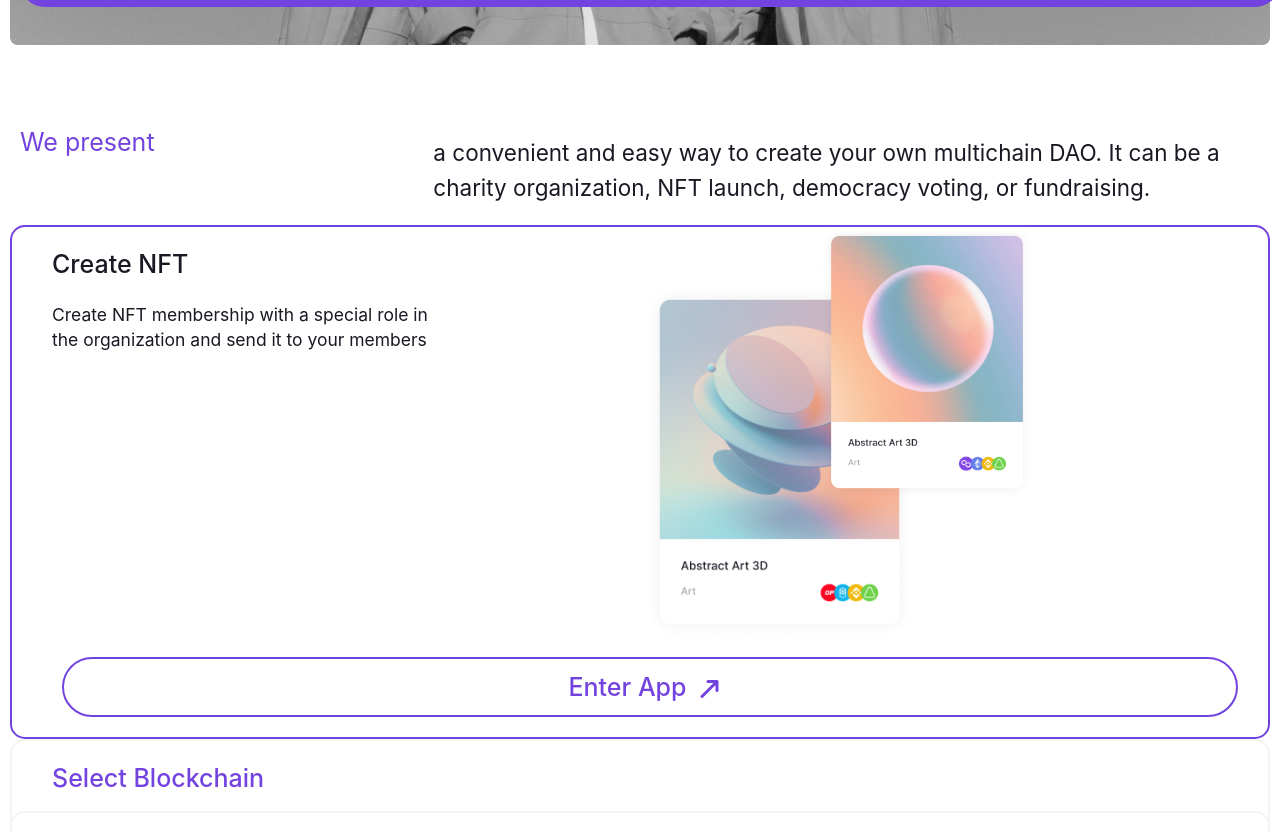
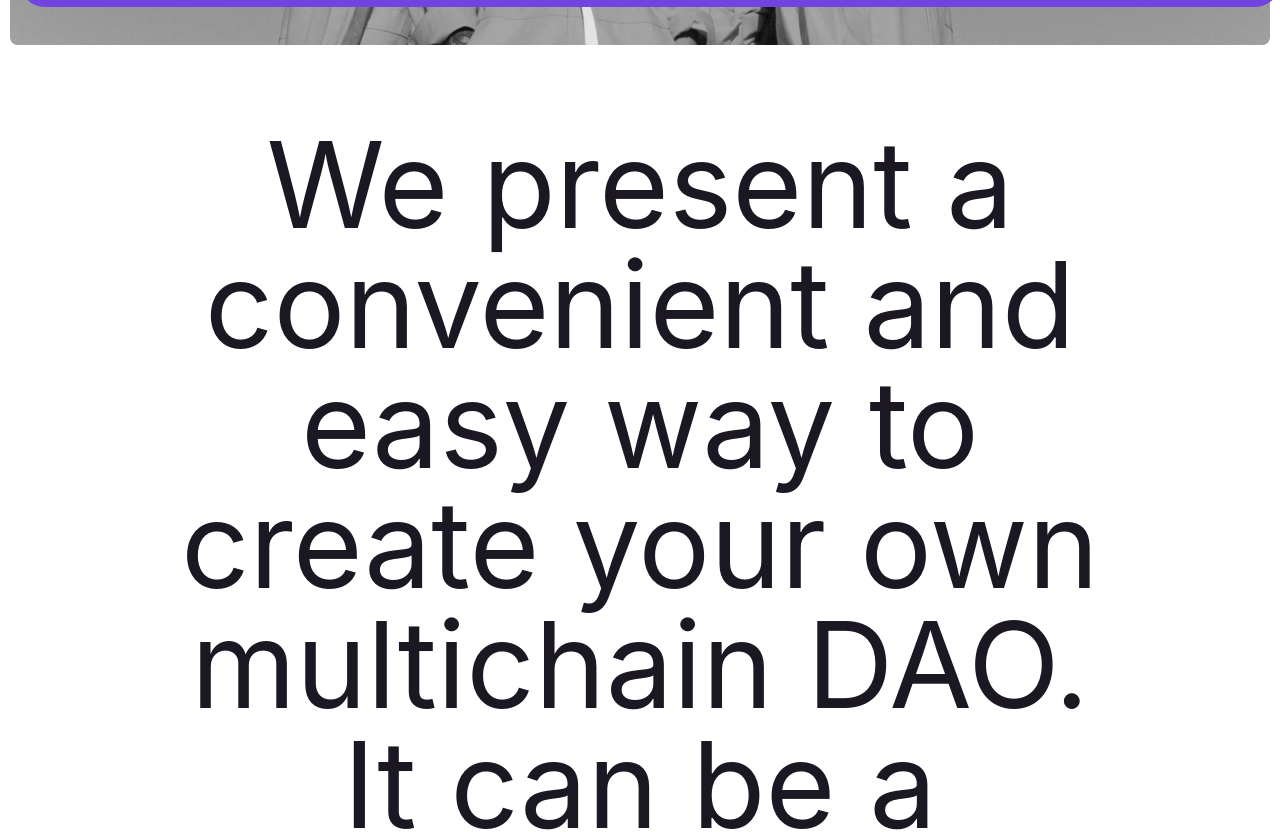
Before and after one commit to New-Connection/newconnection-landing, a React (Create React App) app: page / in a window 1280 px wide. Shown: the part 720-1552 px from the top of the page. Built offline with nearby package versions, Linux system fonts and the light colour scheme; a web font is replaced by a local one.

Commit message:
present text

```diff
--- a/src/components/TextContent/AboutDAOContent.tsx
+++ /dev/null
@@ -1,40 +0,0 @@
-import React from "react";
-
-export const AboutDAOSection = () => {
-    const TEXTS = [
-        "Decentralized Autonomous Organization — is a blockchain-based organization governed by NFT membership.",
-        "has no hierarchical structure with a traditional management center and operates online",
-        "managed by the members themselves and based on smart contracts on the blockchain",
-        "has a purpose which unites people and work processes",
-    ];
-    // sm: "480px",
-    // md: "768px",
-    // lg: "976px",
-    // xl: "1440px",
-    return (
-        <section className="relative w-full xl:flex lg:flex">
-            <div className="lg:flex space-y-2 justify-between px-2">
-                <p className="w-1/4 text-xl text-purple">About DAO</p>
-                <div className="lg:w-2/3 lg:space-y-8 space-y-4">
-                    <div className="lg:flex lg:space-y-0 lg:space-x-10  space-y-4 w-full gap-6 text-sm">
-                        <p className="lg:w-2/5">{TEXTS[0]}</p>
-                        <div className="lg:w-2/5">
-                            <p className="text-purple">{"01. Decentralized"}</p>
-                            {TEXTS[1]}
-                        </div>
-                    </div>
-                    <div className="lg:flex lg:space-y-0 lg:space-x-10  space-y-4 w-full gap-6 text-sm">
-                        <div className="lg:w-2/5 ">
-                            <p className="text-purple">{"02. Autonomous"}</p>
-                            {TEXTS[2]}
-                        </div>
-                        <div className="lg:w-2/5">
-                            <p className="text-purple">{"03. Organization"}</p>
-                            {TEXTS[3]}
-                        </div>
-                    </div>
-                </div>
-            </div>
-        </section>
-    );
-};
--- a/src/components/TextContent/WeAreContent.tsx
+++ b/src/components/TextContent/WeAreContent.tsx
@@ -2,14 +2,11 @@ import React, { useRef, useEffect } from "react";
 
 export const WeAreSection = () => {
     return (
-        <section className="relative w-full xl:flex lg:flex px-2">
-            <div className="lg:flex space-y-2 justify-between">
-                <p className="w-1/4 text-xl text-purple">We present</p>
-                <p className="w-2/3 text-lg">
-                    a convenient and easy way to create your own multichain DAO. It can be a charity
-                    organization, NFT launch, democracy voting, or fundraising.
-                </p>
-            </div>
+        <section className="w-full px-32 h-100 my-20 text-center">
+            <p className="text-8xl ">
+                We present a convenient and easy way to create your own multichain DAO. It can be a
+                charity organization, NFT launch, democracy voting or fundraising
+            </p>
         </section>
     );
 };
```
